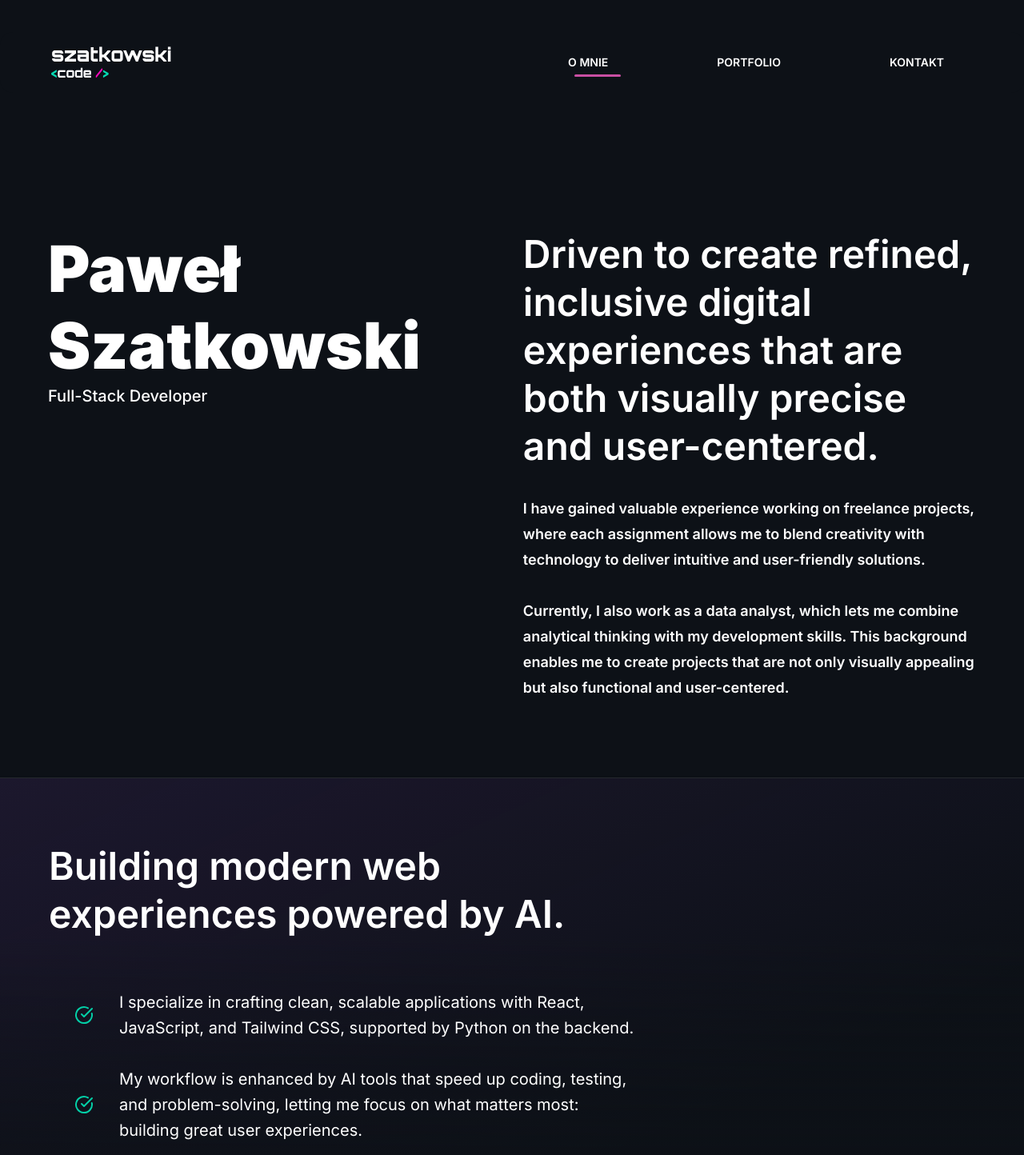
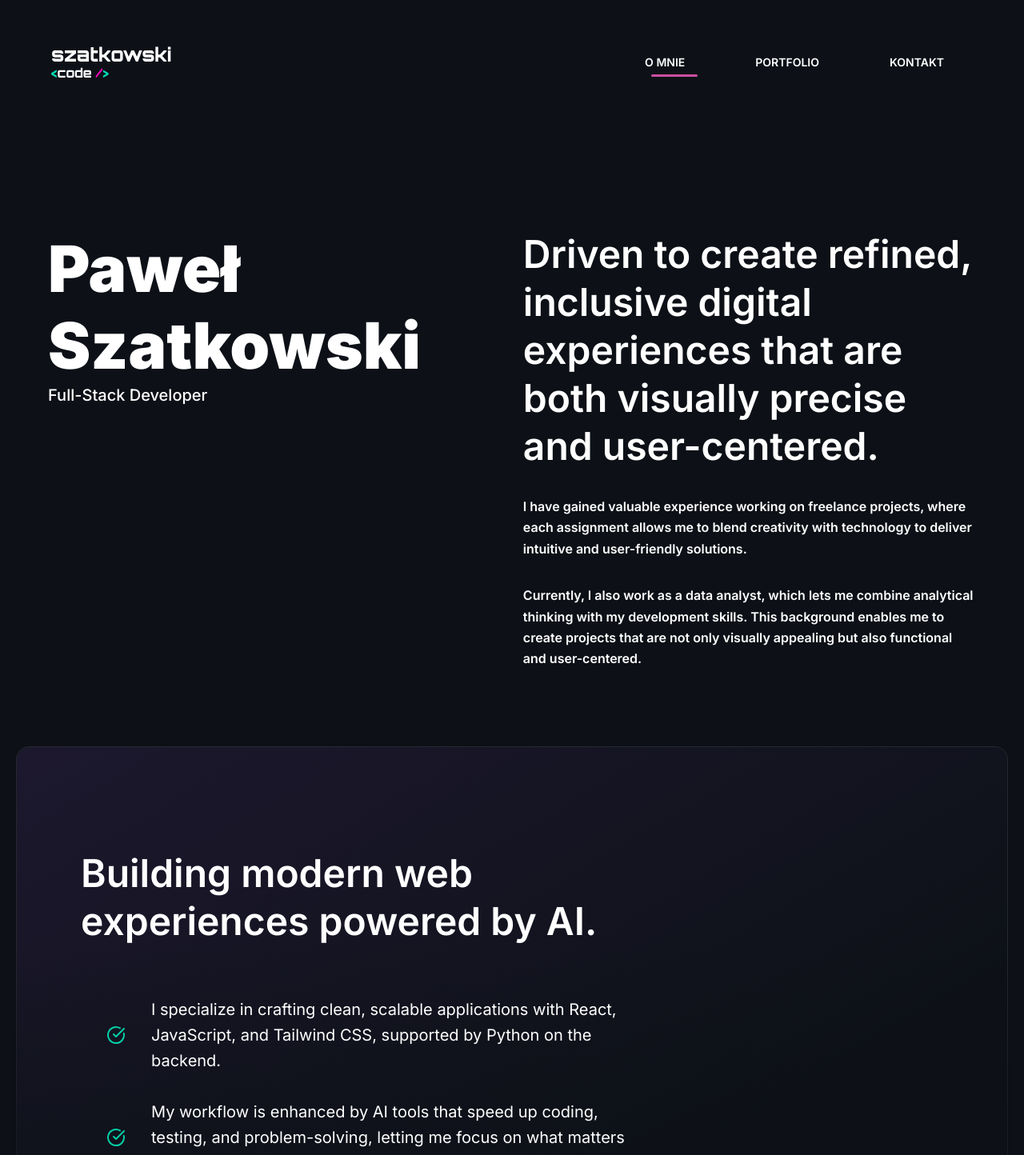
Before and after one commit to Szatkowskicg/szatkowski-code, a React (Vite) app: page /about in a window 1280 px wide. Shown: the top 1444 px of the page at 80% size. Built offline with nearby package versions, Linux system fonts and the light colour scheme.

Commit message:
szatkowski-code 1.0.6

```diff
--- a/src/components/About.jsx
+++ b/src/components/About.jsx
@@ -19,8 +19,8 @@ const About = () => {
             <h5 className="h5 font-medium">{aboutMe.role}</h5>
           </div>
 
-          <div className="lg:pl-[8rem] space-y-8">
-            <h2 className="h2">{aboutMe.intro}</h2>
+          <div className="lg:pl-[8rem] space-y-2 lg:space-y-8">
+            <h2 className="h6 lg:h2">{aboutMe.intro}</h2>
             {aboutMe.paragraphs.map((p, i) => (
               <p key={i} className="h6">
                 {p}
@@ -32,25 +32,28 @@ const About = () => {
         {/* Second section - Build modern web */}
         <Reveal>
           <GradientDiv fade="bottom" gradient="br">
-            <div className="flex">
-              <div className="w-2/3 space-y-8">
-                <h2 className="h2 pb-8">{buildModernWeb.title}</h2>
-                <div className="px-8 space-y-8 body-1">
+            <div className="flex flex-col lg:flex-row">
+              <div className="w-full space-y-4 lg:w-2/3 lg:space-y-8">
+                <h2 className="h2 pb-2 lg:pb-8">{buildModernWeb.title}</h2>
+                <div className="space-y-4 lg:px-8 lg:space-y-8 body-1">
                   {buildModernWeb.points.map((point, i) => (
-                    <div key={i} className="flex items-center space-x-8">
-                      <CircleCheckBig className="w-6 h-6 text-color-2 shrink-0" />
+                    <div
+                      key={i}
+                      className="flex items-center space-x-4 lg:space-x-8"
+                    >
+                      <CircleCheckBig className="w-4 h-4 lg:w-6 lg:h-6 text-color-2 shrink-0" />
                       <p>{point}</p>
                     </div>
                   ))}
                 </div>
               </div>
-              <div className="w-1/3"></div>
+              <div className="w-full lg:w-1/3"></div>
             </div>
           </GradientDiv>
         </Reveal>
 
         {/* Third section - Skills */}
-        <Reveal className="flex justify-between">
+        <Reveal className="flex flex-wrap justify-between items-center">
           {skills.map((skill) => (
             <Card
               key={skill.title}
--- a/src/components/Header.jsx
+++ b/src/components/Header.jsx
@@ -2,7 +2,7 @@ import { Link, useLocation } from "react-router-dom";
 import { logo } from "../assets";
 import { navigation } from "../constants";
 import { HamburgerMenu } from "./design/Header";
-import { useState } from "react";
+import { useState, useEffect } from "react";
 import { disablePageScroll, enablePageScroll } from "scroll-lock";
 import MenuSvg from "../assets/svg/MenuSvg";
 import { motion, useSpring, useScroll, useTransform } from "motion/react";
@@ -11,23 +11,39 @@ const Header = () => {
   const { pathname } = useLocation();
   const [openNavigation, setOpenNavigation] = useState(false);
   const { scrollY } = useScroll();
-  const isDesktop = window.innerWidth >= 1024;
+  const [isDesktop, setIsDesktop] = useState(window.innerWidth >= 1024);
+
+  useEffect(() => {
+    const handleResize = () => setIsDesktop(window.innerWidth >= 1024);
+    window.addEventListener("resize", handleResize);
+    return () => window.removeEventListener("resize", handleResize);
+  }, []);
 
   const smoothScrollY = useSpring(scrollY, {
     stiffness: 200,
     damping: 25,
     mass: 0.5,
   });
-  const width = useTransform(smoothScrollY, [0, 250], ["100%", "60%"]);
+
+  // Animations for desktop
+  const width = useTransform(smoothScrollY, [0, 250], ["100%", "70%"]);
+  const width2xl = useTransform(smoothScrollY, [0, 250], ["100%", "60%"]);
+  const getWidth = () => {
+    if (!isDesktop) return "100%";
+    if (window.innerWidth >= 1536) return width2xl;
+    return width;
+  };
   const backgroundColor = useTransform(
     scrollY,
-    [0, 100],
-    ["rgba(255,255,255,0)", "rgba(255,255,255,0.04)"]
+    [250, 300],
+    isDesktop
+      ? ["rgba(255,255,255,0)", "rgba(255,255,255,0.04)"]
+      : ["#0D1117", "#0D1117"]
   );
   const backdropFilter = useTransform(
     scrollY,
     [0, 200],
-    ["blur(0px)", "blur(20px)"]
+    isDesktop ? ["blur(0px)", "blur(20px)"] : ["blur(0px)", "blur(0px)"]
   );
 
   const toggleNav = () => {
@@ -49,11 +65,11 @@ const Header = () => {
   return (
     <motion.div
       style={{
-        width,
-        backgroundColor,
-        backdropFilter,
+        width: getWidth(),
+        backgroundColor: isDesktop ? backgroundColor : "#0D1117",
+        backdropFilter: isDesktop ? backdropFilter : "none",
       }}
-      className="fixed left-1/2 -translate-x-1/2 top-3 lg:top-10 z-50 flex items-center justify-between px-6 lg:px-10 xl:px-16 h-[4.75rem] rounded-2xl"
+      className="fixed left-1/2 -translate-x-1/2 lg:top-10 z-50 flex items-center justify-between px-6 lg:px-10 xl:px-16 h-[4.75rem] lg:rounded-full max-w-full"
     >
       {/* Logo */}
       <motion.div
@@ -67,13 +83,13 @@ const Header = () => {
         </Link>
       </motion.div>
 
-      {/* Nawigacja */}
+      {/* Navigation */}
       <nav
         className={`${
           openNavigation ? "flex" : "hidden"
         } fixed top-[5rem] left-0 right-0 bottom-0 bg-n-8 lg:static lg:flex lg:ml-auto lg:bg-transparent`}
       >
-        <div className="relative z-2 flex flex-col items-center justify-center m-auto lg:flex-row lg:space-x-20 xl:space-x-32 px-8">
+        <div className="relative z-2 flex flex-col items-center justify-center m-auto lg:flex-row lg:space-x-20 xl:space-x-20 2xl:space-x-32 px-8">
           {navigation.map((item) => (
             <Link
               key={item.id}
--- a/src/components/TerminalWindow.jsx
+++ b/src/components/TerminalWindow.jsx
@@ -1,6 +1,14 @@
 import { motion, useDragControls } from "motion/react";
 
-const TerminalWindow = ({ title, children, delay = 0, className }) => {
+const TerminalWindow = ({
+  title,
+  children,
+  delay = 0,
+  className,
+  dragContainer,
+}) => {
+  const dragControls = useDragControls();
+
   const classes = `flex flex-col rounded-xl mx-auto select-none overflow-hidden ${
     className || ""
   }`;
@@ -9,27 +17,28 @@ const TerminalWindow = ({ title, children, delay = 0, className }) => {
     <motion.div
       initial={{ opacity: 0, y: 50, scale: 0.8 }}
       animate={{ opacity: 1, y: 0, scale: 1 }}
-      transition={{ duration: 0.3, delay }}
+      transition={{ duration: 0.3, delay: delay }}
       exit={{
         opacity: 0,
         scale: 0.8,
-        transition: { ease: "easeIn", duration: 0.3 },
+        transition: { ease: "easeIn", duration: 0.2 },
       }}
       drag
+      dragListener={false}
+      dragControls={dragControls}
+      dragConstraints={{ left: 0, right: 0, top: 0, bottom: 0 }}
       dragElastic={0.15}
-      dragConstraints={{ left: 0, right: 0, top: 0, bottom: 0 }}
-      dragMomentum={false}
       dragTransition={{
         bounceStiffness: 300,
         bounceDamping: 25,
       }}
+      dragMomentum={false}
       className={classes}
     >
       {/* Header / Drag handle */}
       <div
         className="flex flex-row bg-[#101317] space-x-2 px-2 justify-start items-center py-2"
         onPointerDown={(e) => {
-          onActivate?.();
           dragControls.start(e);
         }}
       >
--- a/src/components/design/GradientDiv.jsx
+++ b/src/components/design/GradientDiv.jsx
@@ -34,7 +34,7 @@ const GradientDiv = ({
   };
 
   return (
-    <div className="relative -mx-20">
+    <div className="relative md:-mx-5 lg:-mx-10 2xl:-mx-20">
       {/* Fade gradient */}
       <div
         className={`${fadeClasses[fade]} bg-white z-10`}
@@ -48,7 +48,9 @@ const GradientDiv = ({
           style={{ background: gradients[gradient] }}
         />
 
-        <div className={`relative z-10 w-full py-20 px-20 ${className}`}>
+        <div
+          className={`relative z-10 w-full py-10 md:py-16 lg:py-24 xl:py-32 px-5 md:px-10 lg:px-20 ${className}`}
+        >
           {children}
         </div>
       </div>
--- a/src/pages/Contact.jsx
+++ b/src/pages/Contact.jsx
@@ -1,10 +1,9 @@
-import { useRef, useState } from "react";
+import { useState } from "react";
 import ContactTerminal from "../components/ContactTerminal";
 import TerminalWindow from "../components/TerminalWindow";
 import { TerminalBoot, TerminalLogo } from "../components/design/Terminals";
 
 const Contact = () => {
-  const containerRef = useRef(null);
   const [showContactForm, setShowContactForm] = useState(false);
 
   const openContactForm = () => setShowContactForm(true);
@@ -14,14 +13,11 @@ const Contact = () => {
 
   return (
     <div className="relative w-full h-screen md:h-[100dvh] pt-[5.5rem] md:pt-[7.25rem] overflow-hidden">
-      <div
-        ref={containerRef}
-        className="h-full w-full flex flex-row gap-10 px-24 py-12"
-      >
+      <div className="h-full w-full flex flex-row gap-10 px-24 py-12 max-lg:hidden">
         <TerminalWindow
           id="contact"
           title="contact"
-          className={"w-2/3 h-full"}
+          className={"w-full xl:w-2/3 h-full"}
           delay={0.2}
         >
           <ContactTerminal
@@ -30,7 +26,7 @@ const Contact = () => {
           />
         </TerminalWindow>
 
-        <div className="flex flex-col w-1/3 h-full gap-10">
+        <div className="flex flex-col w-1/3 h-full gap-10 max-xl:hidden">
           <TerminalWindow
             id="takeover"
             title="takeover"
--- a/tailwind.config.js
+++ b/tailwind.config.js
@@ -91,25 +91,33 @@ export default {
             {},
         },
         ".h1": {
-          "@apply font-semibold text-[1.75rem] leading-[2.5rem] md:text-[2.75rem] md:leading-[3.75rem] lg:text-[3.75rem] lg:leading-[4.5rem] xl:text-[5rem] xl:leading-[6rem]":
+          "@apply font-semibold text-[1.75rem] leading-[2.25rem] sm:text-[2rem] sm:leading-[2.75rem] md:text-[2.75rem] md:leading-[3.75rem] lg:text-[3.75rem] lg:leading-[4.5rem] xl:text-[5rem] xl:leading-[6rem]":
             {},
         },
+
         ".h2": {
-          "@apply font-semibold text-[1.75rem] leading-[2.5rem] md:text-[2rem] md:leading-[2.5rem] lg:text-[2.5rem] lg:leading-[3.5rem] xl:text-[3rem] xl:leading-tight":
+          "@apply font-semibold text-[1.5rem] leading-[2.25rem] sm:text-[1.75rem] sm:leading-[2.5rem] md:text-[2rem] md:leading-[2.5rem] lg:text-[2.5rem] lg:leading-[3.5rem] xl:text-[3rem] xl:leading-tight":
             {},
         },
+
         ".h3": {
-          "@apply font-semibold text-[2rem] leading-normal md:text-[2.5rem]":
+          "@apply font-semibold text-[1.25rem] leading-[1.85rem] sm:text-[1.5rem] sm:leading-[2rem] md:text-[2.5rem] md:leading-[3rem]":
             {},
         },
+
         ".h4": {
-          "@apply font-semibold text-[2rem] leading-normal": {},
+          "@apply font-semibold text-[1.125rem] leading-[1.75rem] sm:text-[1.25rem] sm:leading-[1.85rem] md:text-[1rem] md:leading-normal":
+            {},
         },
+
         ".h5": {
-          "@apply font-semibold text-xl leading-normal": {},
+          "@apply font-semibold text-[1rem] leading-[1.5rem] sm:text-xl sm:leading-[1.85rem]":
+            {},
         },
+
         ".h6": {
-          "@apply font-semibold text-lg leading-8": {},
+          "@apply font-semibold text-[0.875rem] leading-[1.5rem] sm:text-[1rem] sm:leading-[1.65rem]":
+            {},
         },
         ".body-1": {
           "@apply text-[0.875rem] leading-[1.5rem] md:text-[1rem] md:leading-[1.75rem] lg:text-[1.25rem] lg:leading-8":
```
